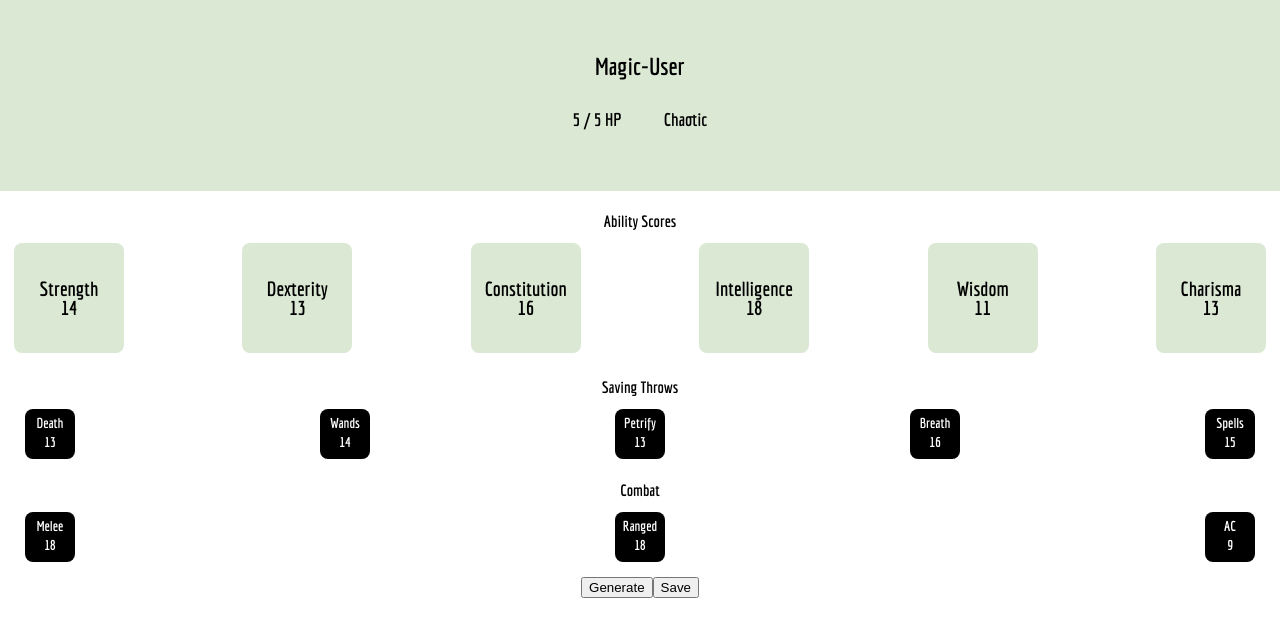
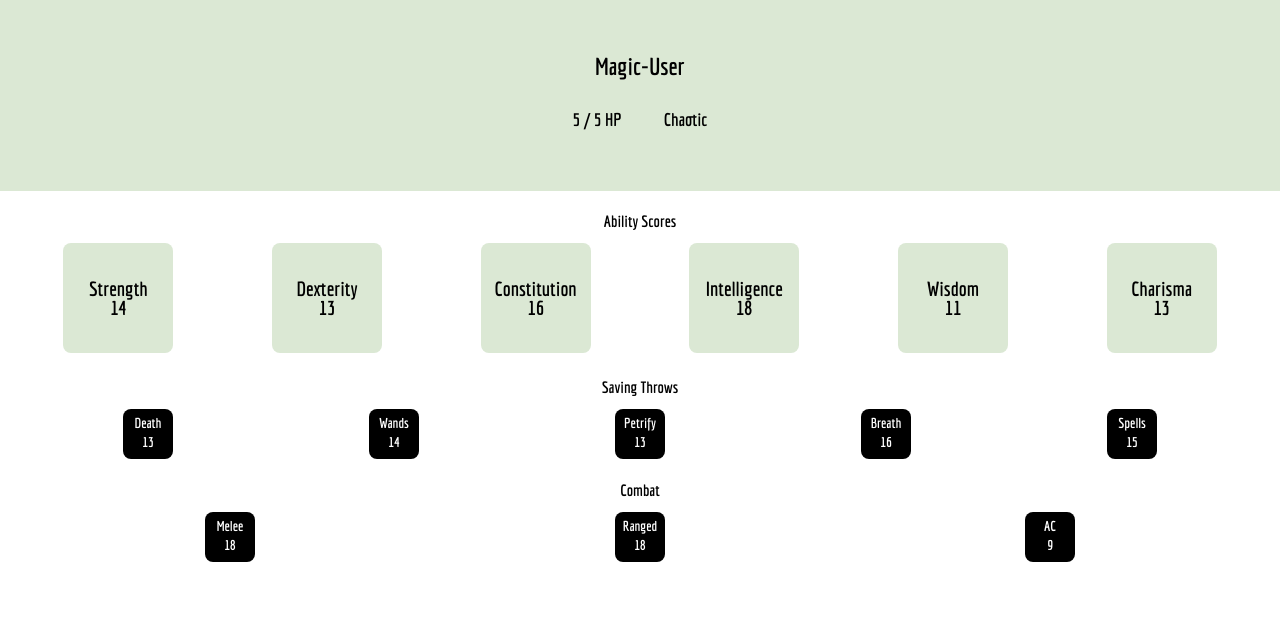
Before and after one commit to dialectrical/ose-character-generator, a React (Create React App) app: page / in a window 1280 px wide. Shown: the top 636 px of the page. Built offline with nearby package versions, Linux system fonts and the light colour scheme.

Commit message:
feat: added screenshot

```diff
--- a/src/App.js
+++ b/src/App.js
@@ -28,10 +28,12 @@ export const App = () => {
       {StatDisplay(character, setPointBuy)}
       {SavingThrowDisplay(character)}
       {CombatStatDisplay(character)}
+      {/*{" "}
       <div>
         <button onClick={() => setCharacter(Generator())}>Generate</button>
         <button onclick={() => setStorage(character)}>Save</button>
-      </div>
+      </div>{" "}
+      */}
     </div>
   );
 };
--- a/src/components/styles/AbilityScoreContainer.js
+++ b/src/components/styles/AbilityScoreContainer.js
@@ -25,5 +25,5 @@ export const StatContainer = styled.div`
   display: flex;
   flex-direction: row;
   flex-wrap: wrap;
-  justify-content: space-between;
+  justify-content: space-around;
 `;
```
Also changed, not shown: assets/mobileScreenshot.jpeg (added).
